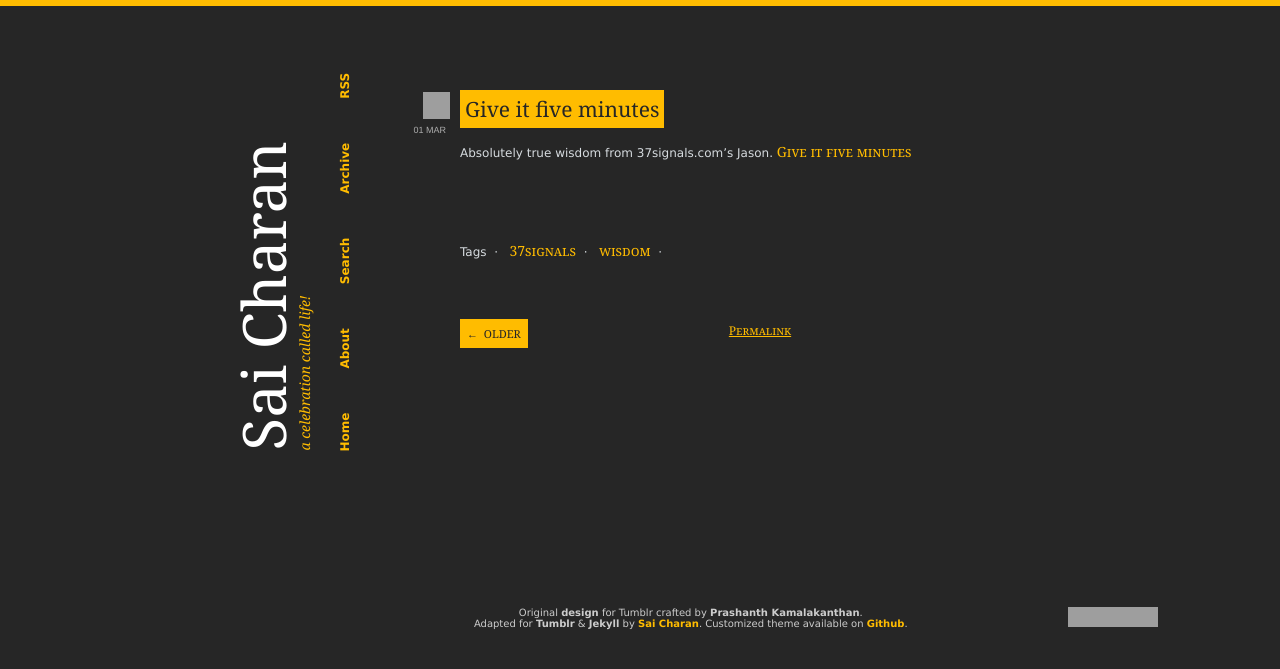
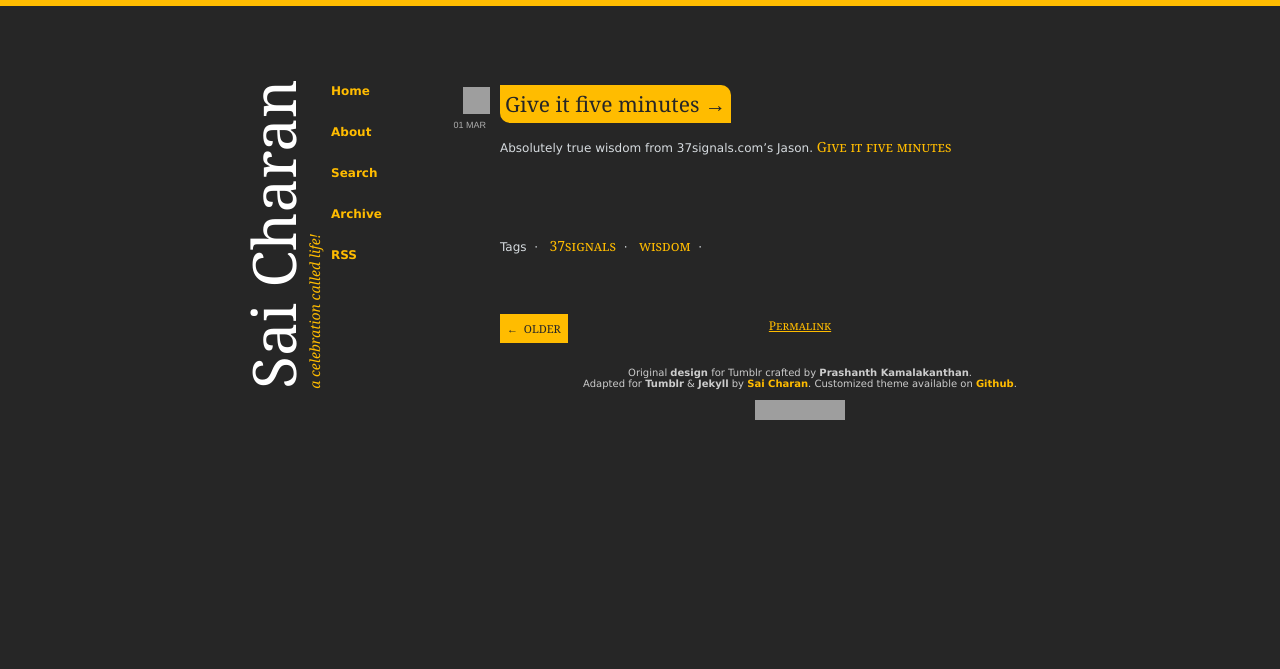
Before and after one commit to arjunasuresh3/scharan.github.com, a Jekyll site: the page built from _posts/2012-03-01-give-it-five-minutes.markdown, in a window 1280 px wide. Shown: the top 669 px of the page. Built offline with Jekyll 4.4.1, drawn with Linux system fonts in a browser that asks for light colours; nearby versions of some CDN libraries; Markdown is read by kramdown in place of the engine named in the settings; comment, search, counter and statistics services are not loaded; a style sheet for code colours, icons or effects is not loaded; grey boxes are pictures that could not be loaded.

Commit message:
Tweaks. Finally

```diff
--- a/_includes/bottom.html
+++ b/_includes/bottom.html
@@ -1,14 +1,19 @@
 <div id="bottom">
-<table border="0" width='100%'>
-<tr>
-<td>
+<!-- <table border="0" width='100%'> -->
+<!-- <tr> -->
+<!-- <td> -->
   <!-- Please do not remove the credit attribution here. Feel free to modify the rest of theme as you wish, however. -->
   Original <b>design</b> for Tumblr crafted by <a href="http://www.prshnth.com">Prashanth Kamalakanthan</a>.<br />
   Adapted for <a href="www.tumblr.com">Tumblr</a> & <a href="http://jekyllrb.com">Jekyll</a> by <a href="{{site.folder}}/about"><b>Sai Charan</b></a>. Customized theme available on <a href="https://github.com/scharan/scharan.github.com" target="_blank"><b>Github</b></a>.
-</td>
-<td align='right'>
+
+<br />
+<br />
+
 {% include mixpanel-footer.html %}
-</td>
-</tr>
-</table>
+
+<!-- </td> -->
+<!-- <td align='right'> -->
+<!-- </td> -->
+<!-- </tr> -->
+<!-- </table> -->
 </div>
--- a/_includes/link.html
+++ b/_includes/link.html
@@ -1,6 +1,6 @@
 <div class="post link">
   {% include meta.html %}
-  <span class="ttl"><a href="{{ page.link }}"> {{ page.title }} </a></span>
+  <span class="ttl"><a href="{{ page.link }}"> {{ page.title }} → </a></span>
   <div class="body">
     {{ content }}
   </div>
--- a/_layouts/default.html
+++ b/_layouts/default.html
@@ -34,10 +34,10 @@
       {{ content }}
 
       {% include pagination.html %}
+      {% include bottom.html %}
     </div>
     <br class="clear">
 
-    {% include bottom.html %}
     {% include scripts.html %}
   </div>
 </body>
--- a/css/munich.css
+++ b/css/munich.css
@@ -481,32 +481,32 @@
 }
 
 #top {
-    -webkit-transform: rotate(-90deg);
-    -moz-transform: rotate(-90deg);
-    -o-transform: rotate(-90deg);
-    filter: progid:DXImageTransform.Microsoft.BasicImage(rotation=3);
-    position: relative;
-    top: -75px;
-    left: -350px;
+    position: absolute;
+    top: 140px;
+    left: 120px;
+    /* position: relative; */
+    /* top: -75px; */
+    /* left: -350px; */
 }
 
 ul#nav {
-    -o-transform: rotate(-90deg);
-    filter: progid:DXImageTransform.Microsoft.BasicImage(rotation=3);
     position: relative;
     float: left;
     clear: left;
     margin-top: 10px;
 }
 
-#main, #bottom {
+#main {
     left: 15%;
 }
 
 #main {
-    position: relative;
-    top: -235px;
-    padding-top: 60px;
+    position: absolute;
+    top: 90px;
+    left: 500px;
+    /* position: relative; */
+    /* top: -235px; */
+    /* padding-top: 60px; */
 }
 
 #bottom {
@@ -522,7 +522,7 @@
 }
 
 #bottom {
-    margin: 0 0 0 0;
+    margin: 20px 0 0 0;
 }
 
 #pagenav {
@@ -684,3 +684,28 @@
 p img {
     padding-left: 0px;
 }
+
+.post .ttl a, .ttlp, #nav li a:hover {
+    -webkit-border-bottom-left-radius: 10px;
+    -webkit-border-top-right-radius: 10px;
+    -moz-border-radius-bottomleft: 10px;
+    -moz-border-radius-topright: 10px;
+}
+
+#header {
+    -webkit-transform: rotate(-90deg);
+    -moz-transform: rotate(-90deg);
+    -o-transform: rotate(-90deg);
+    filter: progid:DXImageTransform.Microsoft.BasicImage(rotation=3);
+}
+
+ul#nav {
+    position: absolute;
+    width: 100px;
+    margin-left: 180px;
+    top: -125px;
+}
+
+.ttl a:hover {
+    background: orange;
+}
```
